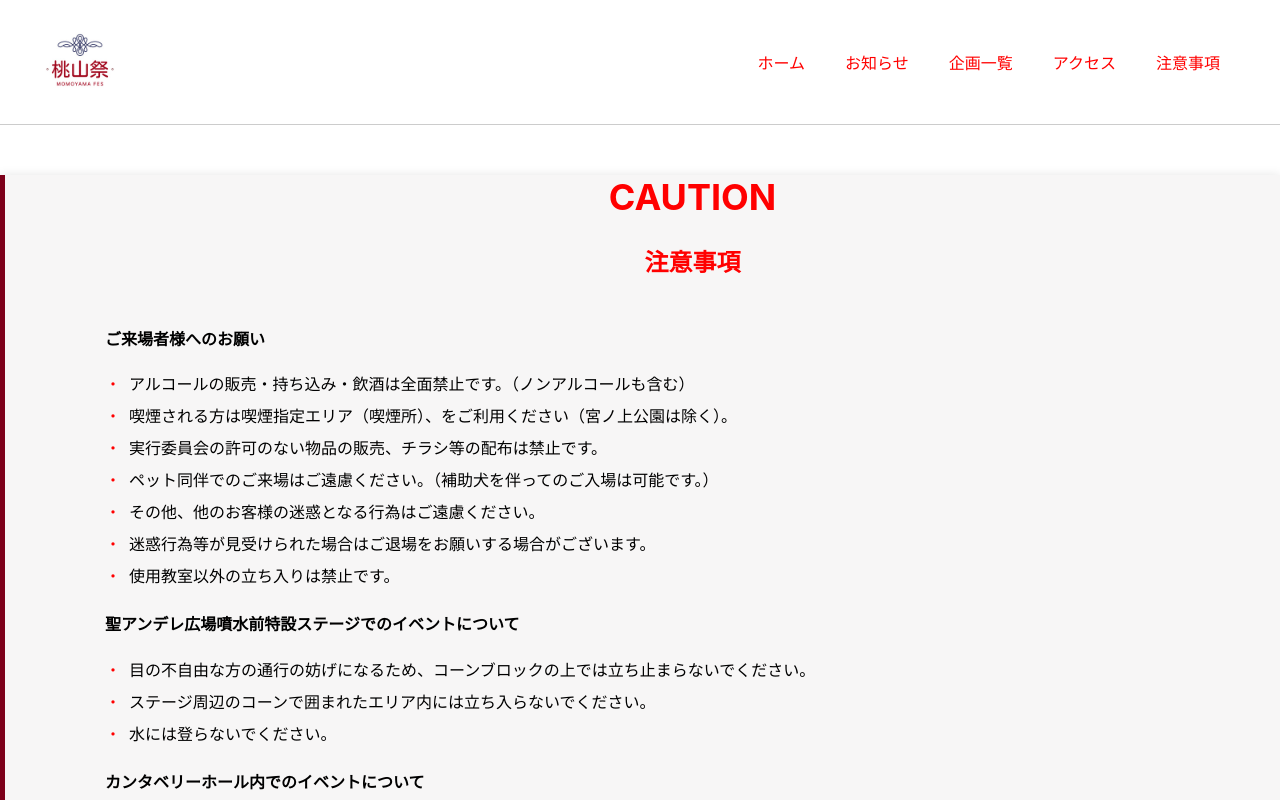
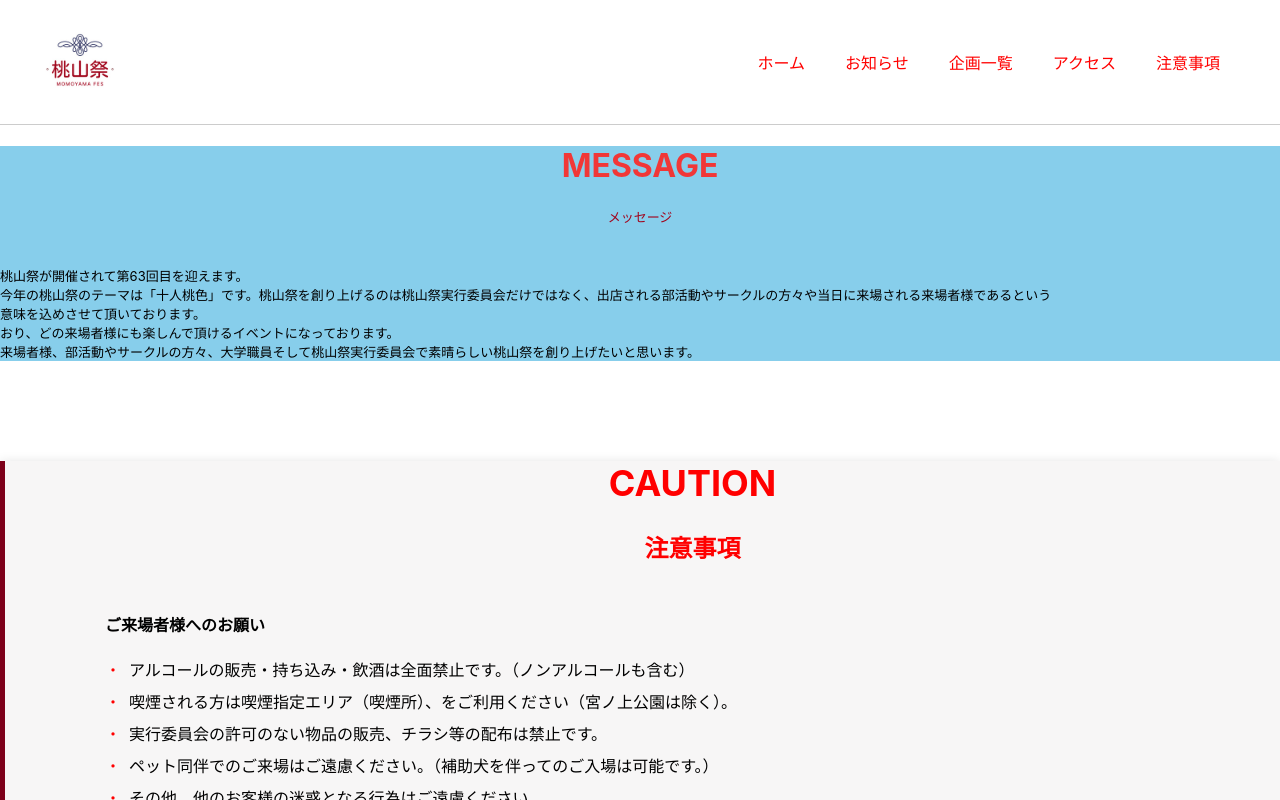
Before and after one commit to momoyama-tech/momosai-hp, a React (Create React App) app: page / in a window 1280 px wide. Shown: the top 800 px of the page. Built offline with nearby package versions, Linux system fonts and the light colour scheme.

Commit message:
MESSAGE1

```diff
--- /dev/null
+++ b/src/components/MESSAGE.css
@@ -0,0 +1,32 @@
+.MESSAGE{
+    margin-bottom: 100px;
+    background-color: skyblue;
+}
+
+.MESSAGEtitle{
+    text-align: center;
+}
+.title{
+    color: rgba(241, 55, 55, 1);
+}
+.MESSAGEparagragh{
+    color: rgba(161, 5, 29, 1);
+}
+.MESSAGEcontents{
+    margin: auto;
+    margin-top: 50px;
+    height: 400px;
+    width: 85%;
+}
+.MESSAGEindex1{
+    padding-bottom: 40px;
+}
+.MESSAGEindex1Text{
+    margin-top: 40px;
+}
+p{
+    font-size: 13px;
+}
+.MESSAGEindex2Text{
+    margin-top: 40px;
+}
--- /dev/null
+++ b/src/components/MESSAGE.jsx
@@ -0,0 +1,21 @@
+import React from 'react';
+import './MESSAGE.css';
+
+function MESSAGE() {
+    return (
+        <div class="MESSAGE">
+            <div class="MESSAGEtitle">
+                <h1 class="title">MESSAGE</h1>
+                <p class="MESSAGEparagragh">メッセージ</p>
+            </div>
+            <p class="MESSAGEindex2Text">桃山祭が開催されて第63回目を迎えます。<br/>
+                今年の桃山祭のテーマは「十人桃色」です。桃山祭を創り上げるのは桃山祭実行委員会だけではなく、出店される部活動やサークルの方々や当日に来場される来場者様であるという<br/>
+                意味を込めさせて頂いております。<br/>
+                おり、どの来場者様にも楽しんで頂けるイベントになっております。<br/>
+                来場者様、部活動やサークルの方々、大学職員そして桃山祭実行委員会で素晴らしい桃山祭を創り上げたいと思います。
+            </p>
+        </div>
+    );
+}
+
+export default MESSAGE;
--- a/src/pages/Home.jsx
+++ b/src/pages/Home.jsx
@@ -1,15 +1,14 @@
 import React from 'react';
+import MESSAGE from '../components/MESSAGE';
 import Caution from '../components/Caution';
 import ACCESS from '../components/ACCESS';
 
 function Home() {
   return (
     <div>
+     <MESSAGE />
      <Caution />
      <ACCESS />
-     <aaaaa/>
-     <aaaaaaaaa />
-     <bbbb />
     </div>
   );
 }
```
